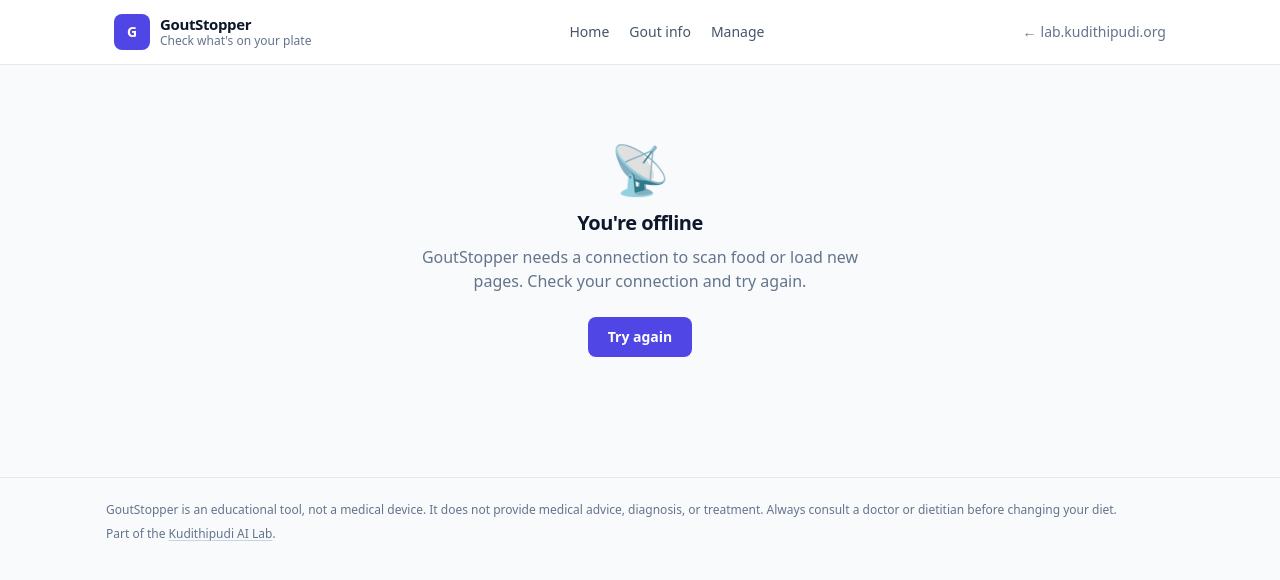
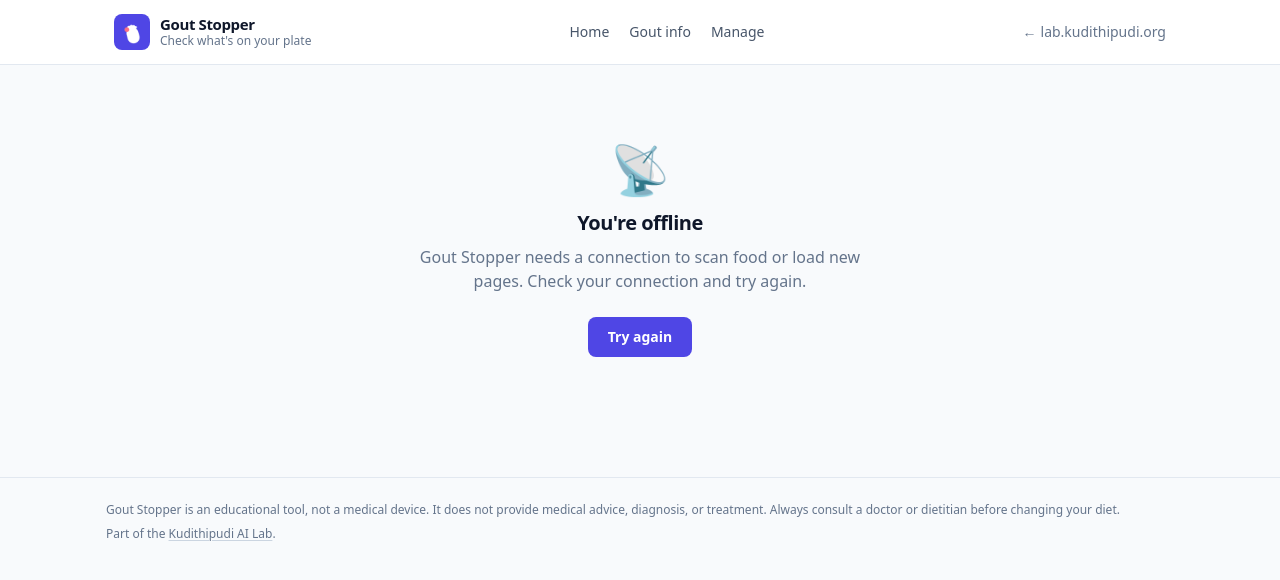
Before and after one commit to kudithipudi/gout-stopper, a FastAPI app: page /offline in a window 1280 px wide. Shown: the top 580 px of the page. Run offline with FastAPI, Linux system fonts and the light colour scheme; parts of the project's set-up code (start-up, migrations or seed data) failed here and were passed over.

Commit message:
Fix worker-timeout crashes, rename to "Gout Stopper", new footprint icon
gunicorn.conf.py never set a worker timeout, so it used the 30s default
while the vision-LLM scan is allowed to run up to 120s (LLM_TIMEOUT).
With a single worker, any scan over 30s got the worker SIGKILLed by
gunicorn's arbiter, taking the whole app down until it rebooted -
matches the repeated WORKER TIMEOUT/SIGKILL cycles in app/logs/app.log.
Set timeout=150 / graceful_timeout=30, mirroring the same fix already
applied to the other LLM-backed apps on this box (worksheets, sat-prep).

Also renamed the display name from "GoutStopper" to "Gout Stopper"
across titles, manifest, and templates, and replaced the placeholder
"G" icon with a footprint glyph (big toe highlighted) across all PWA
icon sizes and the header badge.

Co-Authored-By: Claude Sonnet 5 <noreply@anthropic.com>
Claude-Session: https://claude.ai/code/session_01YDELDvKh5RyupLbhz6mUoW

```diff
--- a/app/templates/about.html
+++ b/app/templates/about.html
@@ -1,5 +1,5 @@
 {% extends "base.html" %}
-{% block title %}About gout — GoutStopper{% endblock %}
+{% block title %}About gout — Gout Stopper{% endblock %}
 {% block body %}
 
 <div class="max-w-2xl mx-auto space-y-6">
@@ -79,7 +79,7 @@
   </div>
 
   <div class="rounded-xl border border-slate-200 bg-white p-5 text-xs text-slate-500">
-    <strong class="text-slate-600">Disclaimer.</strong> GoutStopper is an educational tool that uses
+    <strong class="text-slate-600">Disclaimer.</strong> Gout Stopper is an educational tool that uses
     AI to identify food in photos and compare it to a general list of foods often associated with
     gout. It is not a diagnosis, not medical advice, and may make mistakes. Always consult a
     qualified healthcare professional for personal medical guidance.
--- a/app/templates/admin.html
+++ b/app/templates/admin.html
@@ -1,5 +1,5 @@
 {% extends "base.html" %}
-{% block title %}Admin — GoutStopper{% endblock %}
+{% block title %}Admin — Gout Stopper{% endblock %}
 {% block body %}
 
 <div class="space-y-8">
--- a/app/templates/admin_login.html
+++ b/app/templates/admin_login.html
@@ -1,5 +1,5 @@
 {% extends "base.html" %}
-{% block title %}Admin login — GoutStopper{% endblock %}
+{% block title %}Admin login — Gout Stopper{% endblock %}
 {% block body %}
 
 <div class="max-w-sm mx-auto">
--- a/app/templates/base.html
+++ b/app/templates/base.html
@@ -5,13 +5,13 @@
 <meta name="viewport" content="width=device-width,initial-scale=1" />
 <meta name="color-scheme" content="light" />
 <meta name="theme-color" content="#4f46e5" />
-<title>{% block title %}GoutStopper — check what's on your plate{% endblock %}</title>
+<title>{% block title %}Gout Stopper — check what's on your plate{% endblock %}</title>
 <link rel="manifest" href="{{ prefix }}/manifest.webmanifest" />
 <link rel="icon" href="/favicon.ico" />
 <link rel="apple-touch-icon" href="{{ prefix }}/static/icons/apple-touch-icon.png" />
 <meta name="apple-mobile-web-app-capable" content="yes" />
 <meta name="apple-mobile-web-app-status-bar-style" content="default" />
-<meta name="apple-mobile-web-app-title" content="GoutStopper" />
+<meta name="apple-mobile-web-app-title" content="Gout Stopper" />
 <link rel="stylesheet" href="{{ prefix }}/static/css/app.css" />
 <script defer src="{{ prefix }}/static/js/history.js"></script>
 <script defer src="{{ prefix }}/static/js/alpine.min.js"></script>
@@ -30,9 +30,9 @@
   <header class="sticky top-0 z-30 bg-white/95 backdrop-blur border-b border-slate-200">
     <div class="max-w-[1100px] mx-auto px-4 sm:px-6 h-16 flex items-center justify-between gap-4">
       <a href="{{ prefix }}/" class="flex items-center gap-2.5 min-w-0">
-        <span class="inline-flex items-center justify-center h-9 w-9 rounded-lg bg-indigo-600 text-white text-sm font-bold flex-shrink-0">G</span>
+        <img src="{{ prefix }}/static/icons/icon-192.png" alt="" class="h-9 w-9 rounded-lg flex-shrink-0" width="36" height="36" />
         <span class="flex flex-col leading-tight min-w-0">
-          <span class="text-[15px] font-semibold tracking-tight">GoutStopper</span>
+          <span class="text-[15px] font-semibold tracking-tight">Gout Stopper</span>
           <span class="hidden sm:block text-xs text-slate-500">Check what's on your plate</span>
         </span>
       </a>
@@ -54,7 +54,7 @@
 
   <footer class="border-t border-slate-200 py-6 mt-10">
     <div class="max-w-[1100px] mx-auto px-4 text-xs text-slate-500 space-y-1">
-      <p>GoutStopper is an educational tool, not a medical device. It does not provide medical advice, diagnosis, or treatment. Always consult a doctor or dietitian before changing your diet.</p>
+      <p>Gout Stopper is an educational tool, not a medical device. It does not provide medical advice, diagnosis, or treatment. Always consult a doctor or dietitian before changing your diet.</p>
       <p>Part of the <a href="https://lab.kudithipudi.org/" class="inline-block py-1 underline decoration-slate-300 underline-offset-2 hover:text-slate-700 transition">Kudithipudi AI Lab</a>.</p>
     </div>
   </footer>
@@ -62,11 +62,11 @@
 
 <div x-data="installBanner()" x-show="visible" x-cloak x-transition
      x-effect="document.body.style.paddingBottom = visible ? '68px' : ''"
-     class="fixed inset-x-0 bottom-0 z-40 sm:hidden" role="region" aria-label="Install GoutStopper">
+     class="fixed inset-x-0 bottom-0 z-40 sm:hidden" role="region" aria-label="Install Gout Stopper">
   <div class="flex items-center gap-3 border-t border-slate-200 bg-white px-4 py-2.5 shadow-[0_-4px_20px_rgba(15,23,42,0.08)]">
     <img src="{{ prefix }}/static/icons/icon-192.png" alt="" class="h-8 w-8 rounded-lg flex-shrink-0" />
     <p class="flex-1 min-w-0 text-xs leading-snug text-slate-500">
-      <span class="font-semibold text-slate-900">Install GoutStopper</span>
+      <span class="font-semibold text-slate-900">Install Gout Stopper</span>
       <span x-show="isIos" x-cloak> — tap <span aria-hidden="true">&#x2191;</span> Share, then “Add to Home Screen”.</span>
       <span x-show="!isIos"> for quick, full-screen access.</span>
     </p>
--- a/app/templates/error.html
+++ b/app/templates/error.html
@@ -1,5 +1,5 @@
 {% extends "base.html" %}
-{% block title %}Something went wrong — GoutStopper{% endblock %}
+{% block title %}Something went wrong — Gout Stopper{% endblock %}
 {% block body %}
 
 <div class="max-w-md mx-auto text-center py-12">
@@ -7,7 +7,7 @@
   <h1 class="text-xl font-bold tracking-tight">Something went wrong</h1>
   <p class="text-slate-500 mt-2">{{ detail }}</p>
   <a href="{{ prefix }}/" class="inline-block mt-6 rounded-lg bg-indigo-600 px-5 py-2.5 text-white font-semibold text-sm transition hover:bg-indigo-500">
-    Back to GoutStopper
+    Back to Gout Stopper
   </a>
 </div>
 
--- a/app/templates/index.html
+++ b/app/templates/index.html
@@ -1,5 +1,5 @@
 {% extends "base.html" %}
-{% block title %}GoutStopper — check what's on your plate{% endblock %}
+{% block title %}Gout Stopper — check what's on your plate{% endblock %}
 {% block body %}
 
 <div x-data="foodCheck()" class="max-w-xl mx-auto space-y-8">
--- a/app/templates/offline.html
+++ b/app/templates/offline.html
@@ -1,12 +1,12 @@
 {% extends "base.html" %}
-{% block title %}You're offline — GoutStopper{% endblock %}
+{% block title %}You're offline — Gout Stopper{% endblock %}
 {% block body %}
 
 <div class="max-w-md mx-auto text-center py-12">
   <div class="text-5xl mb-4">📡</div>
   <h1 class="text-xl font-bold tracking-tight">You're offline</h1>
   <p class="text-slate-500 mt-2">
-    GoutStopper needs a connection to scan food or load new pages. Check your
+    Gout Stopper needs a connection to scan food or load new pages. Check your
     connection and try again.
   </p>
   <a href="{{ prefix }}/" class="inline-block mt-6 rounded-lg bg-indigo-600 px-5 py-2.5 text-white font-semibold text-sm transition hover:bg-indigo-500">
--- a/app/templates/result.html
+++ b/app/templates/result.html
@@ -1,5 +1,5 @@
 {% extends "base.html" %}
-{% block title %}Scan result — GoutStopper{% endblock %}
+{% block title %}Scan result — Gout Stopper{% endblock %}
 {% block body %}
 
 <div class="max-w-xl mx-auto space-y-6">
```
Also changed, not shown: gunicorn.conf.py (+7 -0 lines), tests/test_routes.py (+2 -2 lines), app/static/icons/apple-touch-icon.png, app/static/icons/icon-192.png, app/static/icons/icon-512.png, app/static/icons/icon-maskable-512.png, app/templates/manifest.webmanifest.
